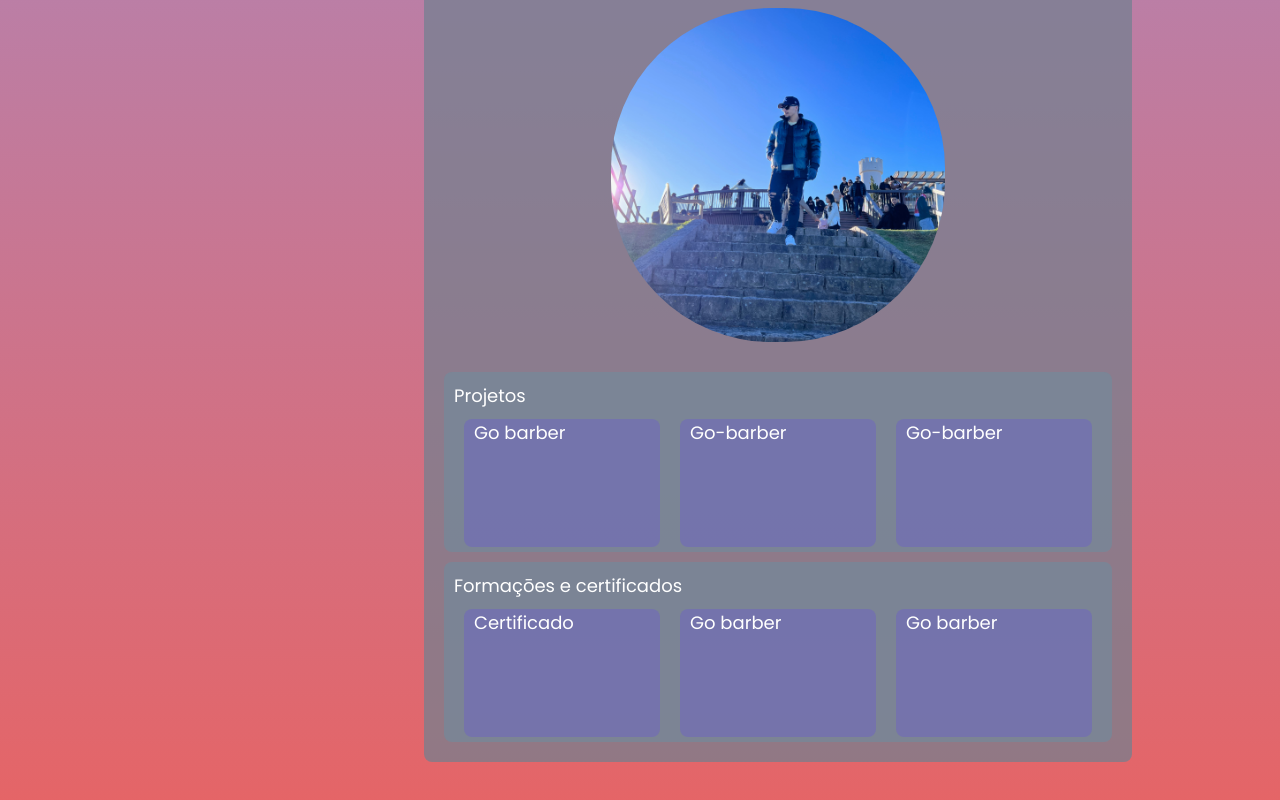
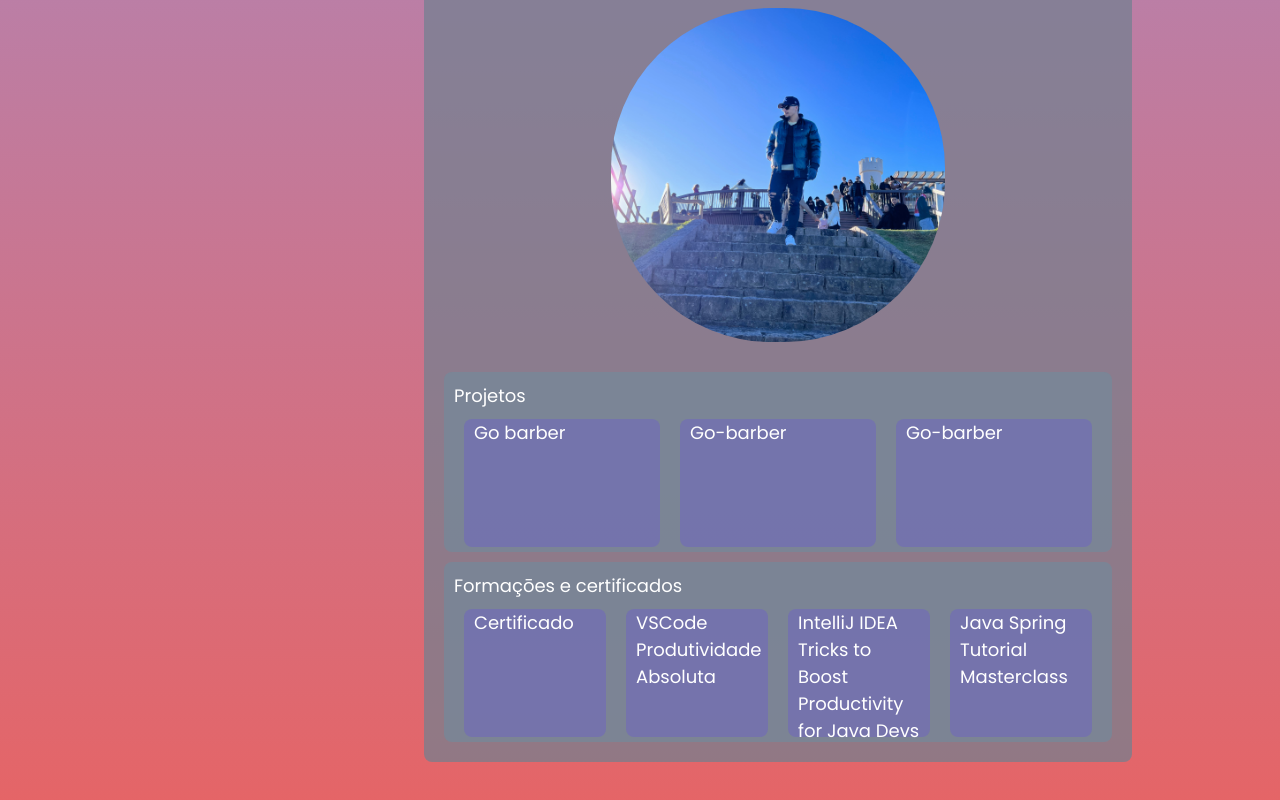
Before and after one commit to Mlodovico/Mlodovico.github.io, a React (Create React App) app: page / in a window 1280 px wide. Shown: the part 815-1615 px from the top of the page. Built offline with nearby package versions, Linux system fonts and the light colour scheme.

Commit message:
feat: config root

```diff
--- a/src/index.js
+++ b/src/index.js
@@ -1,7 +1,8 @@
 import React from "react";
 import ReactDOM from "react-dom/client";
 import "./index.css";
-import App from "./App";
+import App from "./pages/App.jsx";
+
 import reportWebVitals from "./reportWebVitals";
 
 const root = ReactDOM.createRoot(document.getElementById("root"));
@@ -11,7 +12,4 @@ root.render(
   </React.StrictMode>
 );
 
-// If you want to start measuring performance in your app, pass a function
-// to log results (for example: reportWebVitals(console.log))
-// or send to an analytics endpoint. Learn more: https://bit.ly/CRA-vitals
 reportWebVitals();
--- a/src/App.jsx
+++ b/src/pages/App.jsx
@@ -10,9 +10,9 @@ import {
   AiOutlineFileText,
 } from "react-icons/ai";
 
-import develop1 from "./assets/develop_1.json";
-import ProfileImage from "./assets/back-profile-image.jpeg";
-import ProfileFrontImage from "./assets/front-profile-image.jpeg";
+import develop1 from "../assets/develop_1.json";
+import ProfileImage from "../assets/back-profile-image.jpeg";
+import ProfileFrontImage from "../assets/front-profile-image.jpeg";
 
 function App() {
   return (
@@ -33,6 +33,7 @@ function App() {
                 <p>Campinas - SP/Brasil</p>
               </div>
             </div>
+
             <span className="separator" />
 
             <h4 className="title">Redes</h4>
@@ -159,10 +160,13 @@ function App() {
                 <p>Certificado</p>
               </div>
               <div className="card-box">
-                <p>Go barber</p>
+                <p>VSCode Produtividade Absoluta</p>
               </div>
               <div className="card-box">
-                <p>Go barber</p>
+                <p>IntelliJ IDEA Tricks to Boost Productivity for Java Devs</p>
+              </div>
+              <div className="card-box">
+                <p>Java Spring Tutorial Masterclass</p>
               </div>
             </div>
           </div>
```
Also changed, not shown: public/logo512.png (deleted), public/manifest.json (deleted), src/pages/App.css (renamed from src/App.css), 1 other file (tests, documents, lock files or other folders).
